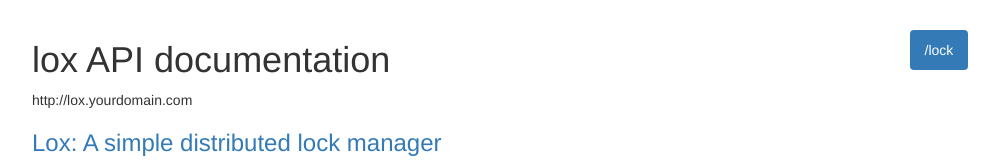
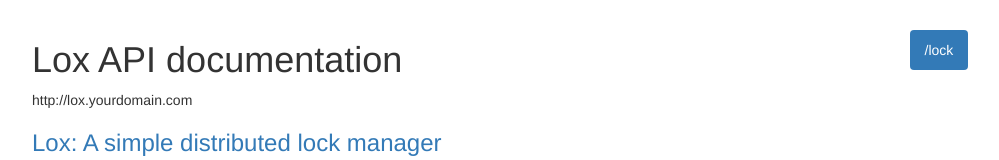
Before and after one commit to gamechanger/lox, a website: page docs/api.html in a window 1280 px wide. Shown: the top 160 px of the page, without its empty margins (38-1037 px from the left). Drawn offline with nearby package versions, Linux system fonts and the light colour scheme.

Commit message:
Capitalize the damn name

```diff
--- a/docs/api.html
+++ b/docs/api.html
@@ -1,7 +1,7 @@
 <!DOCTYPE HTML>
 <html>
 <head>
-    <title>lox API documentation</title>
+    <title>Lox API documentation</title>
     <meta http-equiv="X-UA-Compatible" content="IE=edge">
     <meta http-equiv="Content-Type" content="text/html; charset=utf-8">
     <meta name="generator" content="https://github.com/kevinrenskers/raml2html">
@@ -115,7 +115,7 @@
         <div class="row">
             <div class="col-md-9" role="main">
                 <div class="page-header">
-                    <h1>lox API documentation</h1>
+                    <h1>Lox API documentation</h1>
                     <p>http://lox.yourdomain.com</p>
 
 
```
Also changed, not shown: 1 other file.
